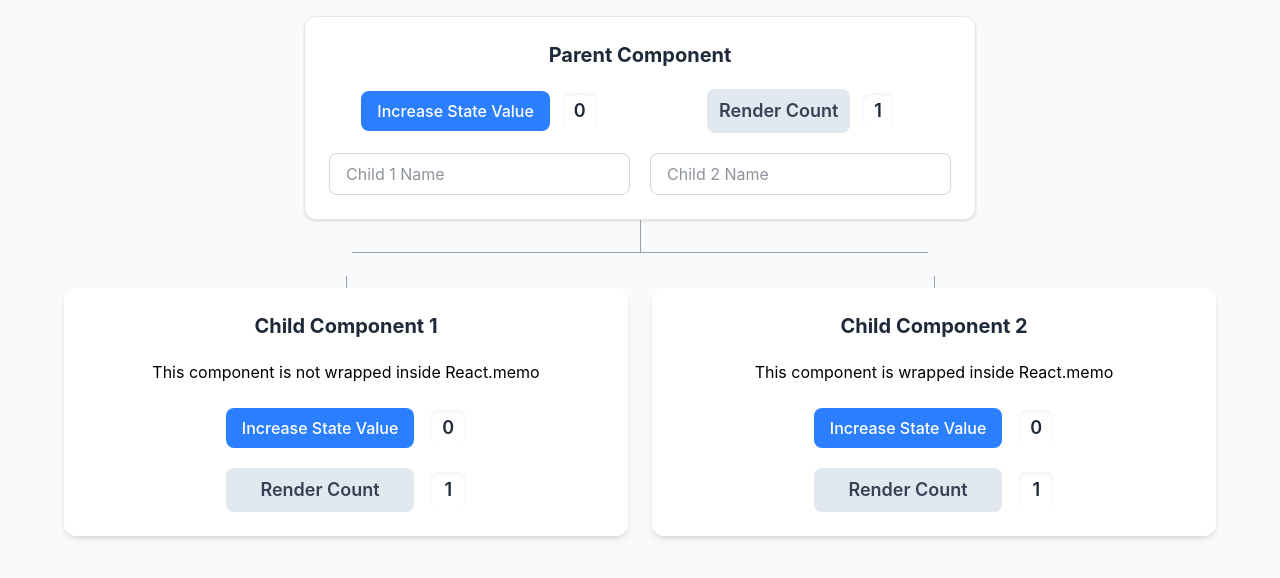
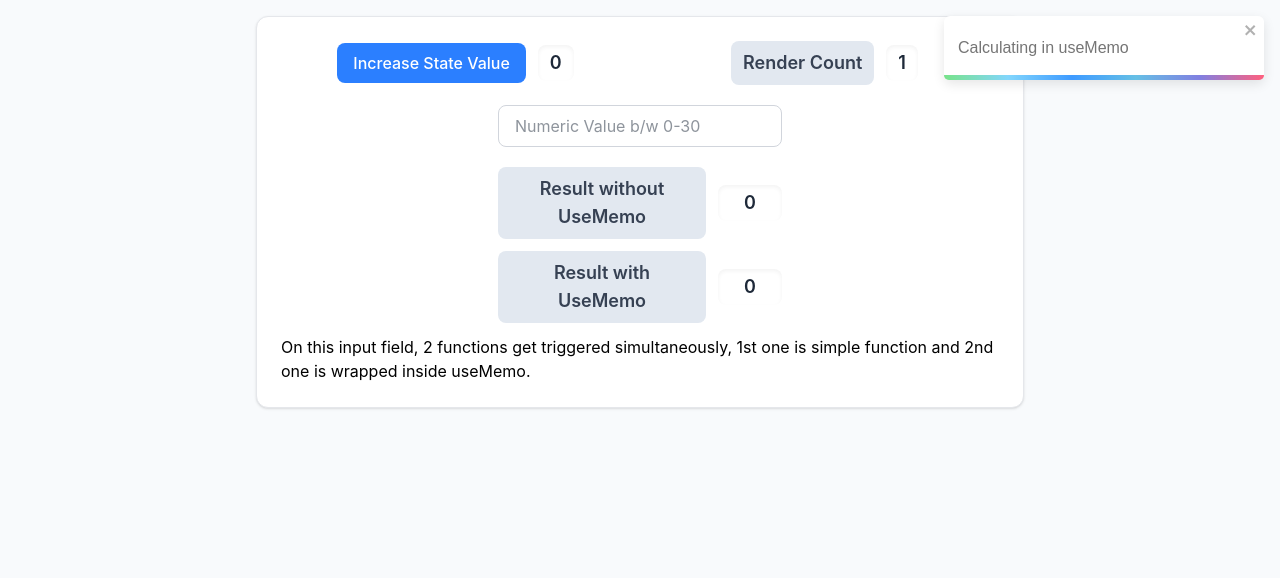
Before and after one commit to saadurrehman8113/react-playground, a React (Vite) app in the folder react-playground/: page / in a window 1280 px wide. Shown: the top 578 px of the page. Built offline with nearby package versions, Linux system fonts and the light colour scheme.

Commit message:
Implemented useMemo playground

```diff
--- a/react-playground/src/App.jsx
+++ b/react-playground/src/App.jsx
@@ -1,10 +1,12 @@
 import "./App.css";
 import ReactMemoParent from "./components/React Memo/ReactMemoParent";
+import UseMemo from "./components/Use Memo/UseMemo";
 
 function App() {
   return (
     <div className="container">
-      <ReactMemoParent />
+      {/* <ReactMemoParent /> */}
+      <UseMemo />
     </div>
   );
 }
--- /dev/null
+++ b/react-playground/src/components/Use Memo/UseMemo.jsx
@@ -0,0 +1,116 @@
+import { useState, useRef, useMemo } from "react";
+import { toast, ToastContainer } from "react-toastify";
+
+function slowFib(n) {
+  if (n <= 1) return n;
+  return slowFib(n - 1) + slowFib(n - 2);
+}
+
+const UseMemo = () => {
+  const [counter, setCounter] = useState(0);
+  const [slowFibInput, setSlowFibInput] = useState(0);
+  const [result, setResult] = useState(0);
+
+  const renderCounts = useRef(0);
+  const debounceRef = useRef(null);
+
+  let memoizedResult = 0;
+
+  const calculate = (slowFibInput) => {
+    toast("Calculating without useMemo");
+    const result = slowFib(slowFibInput);
+    toast("Calculated without useMemo");
+    setResult(result);
+  };
+
+  memoizedResult = useMemo(() => {
+    toast("Calculating in useMemo");
+    return slowFib(slowFibInput);
+  }, [slowFibInput]);
+
+  renderCounts.current += 1;
+
+  return (
+    <section
+      className="flex flex-col items-center w-full"
+      aria-label="Component tree"
+    >
+      <div className="w-full max-w-3xl p-6 bg-white border border-gray-200 rounded-xl shadow-sm">
+        <div className="grid grid-cols-1 gap-5 sm:grid-cols-2">
+          <div className="flex items-center justify-center gap-3">
+            <button
+              onClick={() => setCounter(counter + 1)}
+              className="px-4 py-2 font-medium rounded-lg transition-colors cursor-pointer bg-blue-500 text-white hover:bg-blue-600 active:scale-95"
+            >
+              Increase State Value
+            </button>
+            <span className="text-lg font-semibold text-gray-800 min-w-[2ch] text-center bg-white px-3 py-1 rounded-lg shadow-inner">
+              {counter}
+            </span>
+          </div>
+
+          <div className="flex items-center justify-center gap-3">
+            <span className="px-3 py-2 text-lg font-semibold text-center text-gray-700 bg-slate-200 rounded-lg">
+              Render Count
+            </span>
+            <span className="text-lg font-semibold text-gray-800 min-w-[2ch] text-center bg-white px-3 py-1 rounded-lg shadow-inner">
+              {renderCounts.current}
+            </span>
+          </div>
+
+          <input
+            type="number"
+            placeholder="Numeric Value b/w 0-30"
+            className="w-[17.75rem] justify-self-center sm:col-span-2 px-4 py-2 text-gray-800 bg-white border border-gray-300 rounded-lg outline-none focus:ring-2 focus:ring-blue-500"
+            onChange={(e) => {
+              const value = e.target.value;
+
+              if (debounceRef.current) {
+                clearTimeout(debounceRef.current);
+              }
+
+              debounceRef.current = setTimeout(() => {
+                if (value) {
+                  if (value > 30) {
+                    toast("Input value cannot be greater than 30");
+                  } else {
+                    setSlowFibInput(value);
+                    calculate(value);
+                  }
+                }
+              }, 1000);
+            }}
+          />
+
+          <div className="flex flex-col gap-3 sm:col-span-2">
+            <div className="grid grid-cols-[13rem_4rem] justify-center items-center gap-3">
+              <span className="px-3 py-2 text-lg font-semibold text-center text-gray-700 bg-slate-200 rounded-lg">
+                Result without UseMemo
+              </span>
+              <span className="text-lg font-semibold text-gray-800 text-center bg-white px-3 py-1 rounded-lg shadow-inner">
+                {result}
+              </span>
+            </div>
+
+            <div className="grid grid-cols-[13rem_4rem] justify-center items-center gap-3">
+              <span className="px-3 py-2 text-lg font-semibold text-center text-gray-700 bg-slate-200 rounded-lg">
+                Result with UseMemo
+              </span>
+              <span className="text-lg font-semibold text-gray-800 text-center bg-white px-3 py-1 rounded-lg shadow-inner">
+                {memoizedResult}
+              </span>
+            </div>
+
+            <p>
+              On this input field, 2 functions get triggered simultaneously, 1st
+              one is simple function and 2nd one is wrapped inside useMemo.
+            </p>
+          </div>
+        </div>
+      </div>
+      <ToastContainer />
+    </section>
+  );
+};
+
+export default UseMemo;
```
